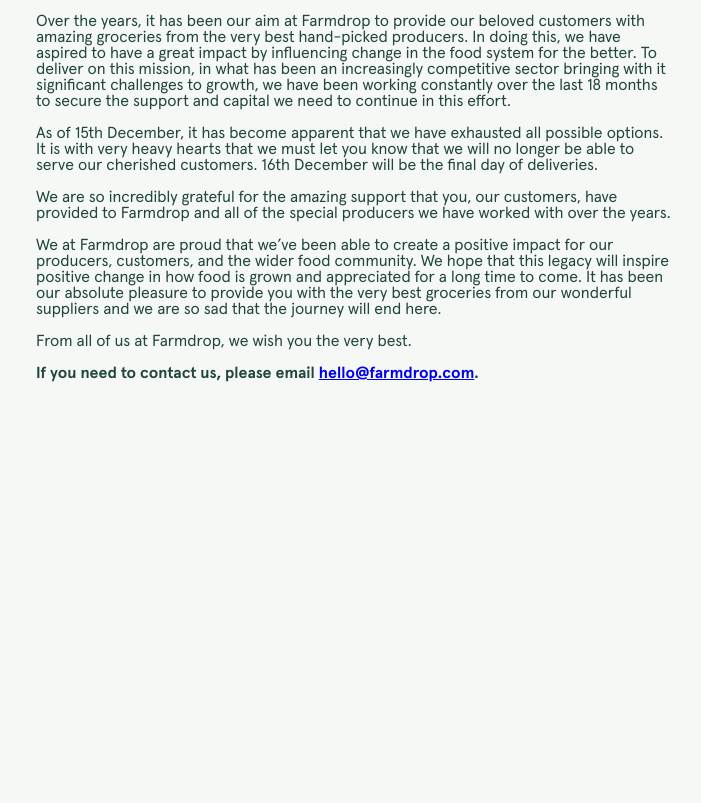
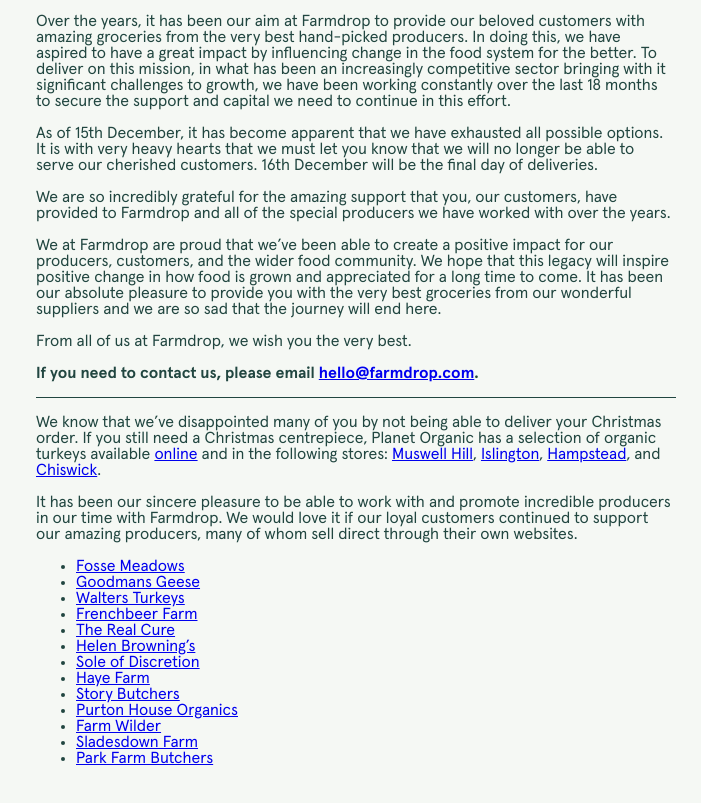
Before and after one commit to FarmDrop/maintenance, a plain HTML site: page static/index.html in a window 1280 px wide. Shown: the part 169-972 px from the top of the page, without its empty margins (284-985 px from the left). Before the commit the page ends 800 px from the top, so only its background shows below. Drawn offline with Linux system fonts and the light colour scheme.

Commit message:
Update copy

```diff
--- a/static/index.html
+++ b/static/index.html
@@ -45,6 +45,40 @@
 
         <p><b>If you need to contact us, please email
           <a href="mailto:hello@farmdrop.com">hello@farmdrop.com</a>.</b></p>
+
+        <hr>
+
+        <p>We know that we&rsquo;ve disappointed many of you by not being able
+        to deliver your Christmas order. If you still need a Christmas
+        centrepiece, Planet Organic has a selection of organic turkeys available
+        <a href="http://www.planetorganic.com/collections/organic-turkeys">online</a>
+        and in the following stores:
+        <a href="https://www.planetorganic.com/pages/muswell-hill">Muswell Hill</a>,
+        <a href="https://www.planetorganic.com/pages/islington">Islington</a>,
+        <a href="https://www.planetorganic.com/pages/planet-organic-hampstead">Hampstead</a>,
+        and
+        <a href="https://www.planetorganic.com/pages/chiswick">Chiswick</a>.</p>
+
+        <p>It has been our sincere pleasure to be able to work with and promote
+        incredible producers in our time with Farmdrop. We would love it if our
+        loyal customers continued to support our amazing producers, many of whom
+        sell direct through their own websites.</p>
+
+        <ul>
+          <li><a href="http://www.fossemeadows.com">Fosse Meadows</a></li>
+          <li><a href="http://www.goodmansgeese.co.uk">Goodmans Geese</a></li>
+          <li><a href="http://www.waltersturkeys.co.uk">Walters Turkeys</a></li>
+          <li><a href="http://www.frenchbeerfarm.co.uk">Frenchbeer Farm</a></li>
+          <li><a href="http://www.therealcure.co.uk">The Real Cure</a></li>
+          <li><a href="http://www.helenbrowningsorganic.co.uk">Helen Browning&rsquo;s</a></li>
+          <li><a href="http://www.soleofdiscretion.co.uk">Sole of Discretion</a></li>
+          <li><a href="http://www.hayefarmdevon.co.uk">Haye Farm</a></li>
+          <li><a href="http://www.storybutchers.co.uk">Story Butchers</a></li>
+          <li><a href="http://www.purtonhouseorganics.co.uk">Purton House Organics</a></li>
+          <li><a href="http://www.farmwilder.co.uk">Farm Wilder</a></li>
+          <li><a href="http://www.sladesdownmeat.co.uk">Sladesdown Farm</a></li>
+          <li><a href="http://www.parkfarmbutchers.co.uk">Park Farm Butchers</a></li>
+        </ul>
       </div>
     </div>
   </body>
--- a/static/styles.css
+++ b/static/styles.css
@@ -9,6 +9,11 @@
 h1 {
   font-family: Nocturno Display, serif;
   font-size: 2em;
+}
+
+hr {
+  border: none;
+  border-top: 1px solid #214640;
 }
 
 .container {
```
